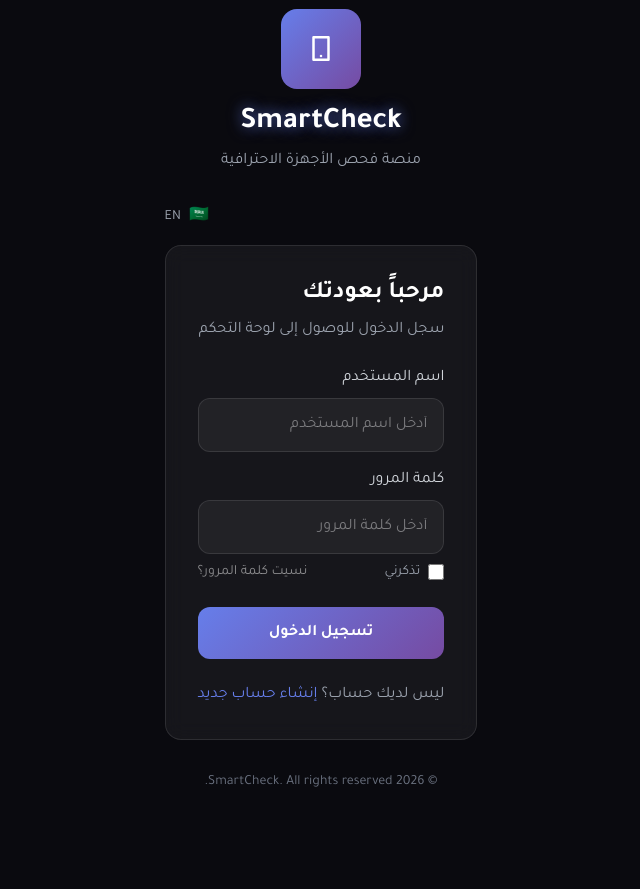
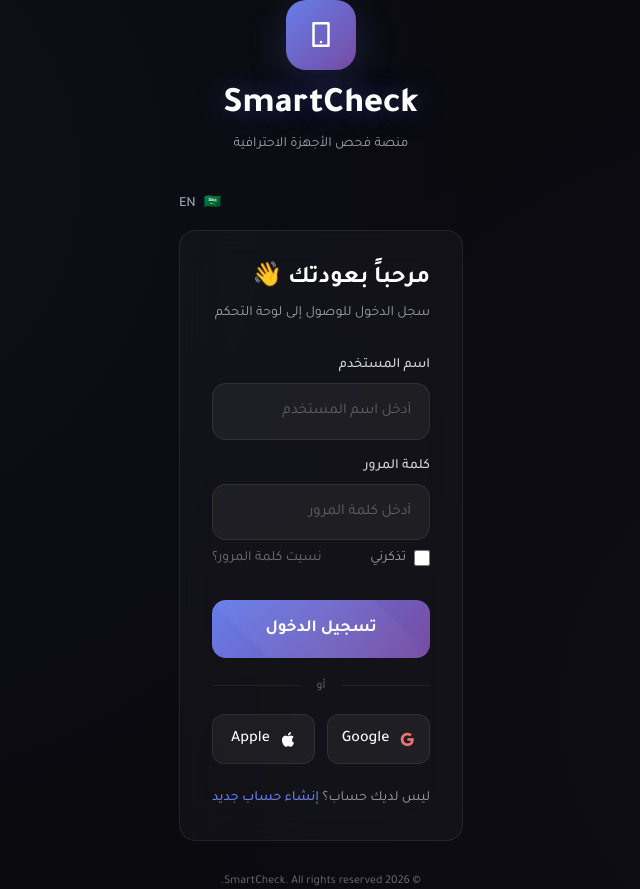
Before and after one commit to johnlatif19/smartcheck, a website: page public/login.html in a window 1280 px wide. Shown: the whole page, without its empty margins (319-959 px from the left). Before the commit the page ends 800 px from the top, so only its background shows below. Drawn offline with nearby package versions, Linux system fonts and the light colour scheme.

Commit message:
Update login.html

```diff
--- a/public/login.html
+++ b/public/login.html
@@ -23,6 +23,8 @@
             display: flex;
             align-items: center;
             justify-content: center;
+            background-image: radial-gradient(circle at 10% 20%, rgba(102, 126, 234, 0.05) 0%, transparent 50%),
+                              radial-gradient(circle at 90% 80%, rgba(118, 75, 162, 0.05) 0%, transparent 50%);
         }
 
         .gradient-bg {
@@ -30,9 +32,9 @@
         }
 
         .glass-effect {
-            background: rgba(255, 255, 255, 0.05);
-            backdrop-filter: blur(10px);
-            border: 1px solid rgba(255, 255, 255, 0.1);
+            background: rgba(255, 255, 255, 0.03);
+            backdrop-filter: blur(20px);
+            border: 1px solid rgba(255, 255, 255, 0.08);
         }
 
         .glow {
@@ -40,78 +42,86 @@
         }
 
         @keyframes glow {
-            from { text-shadow: 0 0 10px rgba(102, 126, 234, 0.5); }
-            to { text-shadow: 0 0 20px rgba(102, 126, 234, 0.8), 0 0 30px rgba(102, 126, 234, 0.4); }
+            from { text-shadow: 0 0 20px rgba(102, 126, 234, 0.3); }
+            to { text-shadow: 0 0 40px rgba(102, 126, 234, 0.6), 0 0 60px rgba(118, 75, 162, 0.3); }
         }
 
         .input-field {
             background: rgba(255, 255, 255, 0.05);
-            border: 1px solid rgba(255, 255, 255, 0.1);
-            border-radius: 12px;
-            padding: 14px 16px;
+            border: 1px solid rgba(255, 255, 255, 0.08);
+            border-radius: 14px;
+            padding: 16px 18px;
             width: 100%;
             color: white;
             transition: all 0.3s ease;
+            font-size: 15px;
         }
 
         .input-field:focus {
             outline: none;
             border-color: #667eea;
-            box-shadow: 0 0 20px rgba(102, 126, 234, 0.1);
+            box-shadow: 0 0 30px rgba(102, 126, 234, 0.1);
+            background: rgba(255, 255, 255, 0.08);
         }
 
         .input-field::placeholder {
-            color: rgba(255, 255, 255, 0.4);
+            color: rgba(255, 255, 255, 0.3);
         }
 
         .btn-primary {
             background: linear-gradient(135deg, #667eea 0%, #764ba2 100%);
             border: none;
-            border-radius: 12px;
-            padding: 14px;
+            border-radius: 14px;
+            padding: 16px;
             width: 100%;
             color: white;
-            font-weight: 600;
-            font-size: 16px;
+            font-weight: 700;
+            font-size: 17px;
             cursor: pointer;
             transition: all 0.3s ease;
+            position: relative;
+            overflow: hidden;
         }
 
         .btn-primary:hover {
-            transform: translateY(-2px);
-            box-shadow: 0 10px 30px rgba(102, 126, 234, 0.3);
+            transform: translateY(-3px);
+            box-shadow: 0 15px 40px rgba(102, 126, 234, 0.3);
         }
 
-        .btn-secondary {
-            background: rgba(255, 255, 255, 0.05);
-            border: 1px solid rgba(255, 255, 255, 0.1);
-            border-radius: 12px;
-            padding: 14px;
-            width: 100%;
-            color: white;
-            font-weight: 600;
-            font-size: 16px;
-            cursor: pointer;
-            transition: all 0.3s ease;
+        .btn-primary:active {
+            transform: translateY(0);
         }
 
-        .btn-secondary:hover {
-            background: rgba(255, 255, 255, 0.1);
+        .btn-primary::after {
+            content: '';
+            position: absolute;
+            top: -50%;
+            left: -50%;
+            width: 200%;
+            height: 200%;
+            background: linear-gradient(45deg, transparent, rgba(255,255,255,0.05), transparent);
+            transform: rotate(45deg);
+            transition: all 0.5s;
+        }
+
+        .btn-primary:hover::after {
+            left: 100%;
         }
 
         .link-text {
             color: #667eea;
             cursor: pointer;
             transition: all 0.3s ease;
+            font-weight: 500;
         }
 
         .link-text:hover {
-            color: #764ba2;
+            color: #8b7cf7;
             text-decoration: underline;
         }
 
         .forgot-password {
-            color: rgba(255, 255, 255, 0.5);
+            color: rgba(255, 255, 255, 0.4);
             font-size: 14px;
             cursor: pointer;
             transition: all 0.3s ease;
@@ -123,23 +133,24 @@
 
         .toast {
             position: fixed;
-            top: 20px;
-            right: 20px;
-            padding: 16px 24px;
-            border-radius: 12px;
+            top: 30px;
+            right: 30px;
+            padding: 16px 28px;
+            border-radius: 14px;
             color: white;
             font-weight: 500;
             z-index: 1000;
             animation: slideIn 0.5s ease;
             display: none;
+            box-shadow: 0 10px 40px rgba(0,0,0,0.3);
         }
 
         .toast-success {
-            background: rgba(34, 197, 94, 0.9);
+            background: linear-gradient(135deg, #22c55e, #16a34a);
         }
 
         .toast-error {
-            background: rgba(239, 68, 68, 0.9);
+            background: linear-gradient(135deg, #ef4444, #dc2626);
         }
 
         @keyframes slideIn {
@@ -166,11 +177,51 @@
             font-family: 'Tajawal', 'Segoe UI', sans-serif;
         }
 
-        .flag-icon {
-            width: 24px;
-            height: 24px;
-            border-radius: 50%;
-            display: inline-block;
+        .logo-icon {
+            width: 70px;
+            height: 70px;
+            border-radius: 20px;
+            display: flex;
+            align-items: center;
+            justify-content: center;
+            margin: 0 auto 16px;
+            box-shadow: 0 10px 40px rgba(102, 126, 234, 0.2);
+        }
+
+        .divider {
+            display: flex;
+            align-items: center;
+            gap: 16px;
+            margin: 20px 0;
+        }
+
+        .divider::before,
+        .divider::after {
+            content: '';
+            flex: 1;
+            height: 1px;
+            background: rgba(255,255,255,0.06);
+        }
+
+        .social-btn {
+            background: rgba(255,255,255,0.05);
+            border: 1px solid rgba(255,255,255,0.08);
+            border-radius: 12px;
+            padding: 12px;
+            width: 100%;
+            color: white;
+            font-weight: 500;
+            cursor: pointer;
+            transition: all 0.3s ease;
+            display: flex;
+            align-items: center;
+            justify-content: center;
+            gap: 10px;
+        }
+
+        .social-btn:hover {
+            background: rgba(255,255,255,0.1);
+            transform: translateY(-2px);
         }
     </style>
 </head>
@@ -182,63 +233,79 @@
         <!-- Main Container -->
         <div class="w-full max-w-md px-4">
             <!-- Logo -->
-            <div class="text-center mb-8">
-                <div class="w-20 h-20 gradient-bg rounded-2xl flex items-center justify-center mx-auto mb-4">
+            <div class="text-center mb-10">
+                <div class="logo-icon gradient-bg">
                     <i class="ri-smartphone-line text-white text-3xl"></i>
                 </div>
-                <h1 class="text-3xl font-bold glow">SmartCheck</h1>
-                <p class="text-gray-400 mt-2" data-ar="منصة فحص الأجهزة الاحترافية" data-en="Professional Device Testing Platform">
+                <h1 class="text-4xl font-extrabold glow">SmartCheck</h1>
+                <p class="text-gray-400 mt-2 text-sm" data-ar="منصة فحص الأجهزة الاحترافية" data-en="Professional Device Testing Platform">
                     منصة فحص الأجهزة الاحترافية
                 </p>
             </div>
 
             <!-- Language Toggle -->
             <div class="flex justify-end mb-4">
-                <button onclick="toggleLanguage()" class="text-gray-400 hover:text-white transition-colors flex items-center space-x-2 space-x-reverse">
+                <button onclick="toggleLanguage()" class="text-gray-400 hover:text-white transition-colors flex items-center gap-2 text-sm">
                     <span id="langLabel">🇸🇦</span>
-                    <span id="langText" class="text-sm">AR</span>
+                    <span id="langText" class="font-medium">AR</span>
                 </button>
             </div>
 
             <!-- Login Card -->
             <div class="glass-effect rounded-2xl p-8">
-                <h2 class="text-2xl font-bold mb-2" data-ar="مرحباً بعودتك" data-en="Welcome Back">مرحباً بعودتك</h2>
-                <p class="text-gray-400 mb-6" data-ar="سجل الدخول للوصول إلى لوحة التحكم" data-en="Login to access your dashboard">
+                <h2 class="text-2xl font-bold mb-2" data-ar="مرحباً بعودتك 👋" data-en="Welcome Back 👋">مرحباً بعودتك 👋</h2>
+                <p class="text-gray-400 mb-8 text-sm" data-ar="سجل الدخول للوصول إلى لوحة التحكم" data-en="Login to access your dashboard">
                     سجل الدخول للوصول إلى لوحة التحكم
                 </p>
 
                 <form id="loginForm" onsubmit="handleLogin(event)">
                     <div class="mb-4">
-                        <label class="block text-gray-300 mb-2" data-ar="اسم المستخدم" data-en="Username">اسم المستخدم</label>
+                        <label class="block text-gray-300 mb-2 text-sm font-medium" data-ar="اسم المستخدم" data-en="Username">اسم المستخدم</label>
                         <input type="text" id="loginUsername" required
                                placeholder="أدخل اسم المستخدم"
                                class="input-field">
                     </div>
 
                     <div class="mb-2">
-                        <label class="block text-gray-300 mb-2" data-ar="كلمة المرور" data-en="Password">كلمة المرور</label>
+                        <label class="block text-gray-300 mb-2 text-sm font-medium" data-ar="كلمة المرور" data-en="Password">كلمة المرور</label>
                         <input type="password" id="loginPassword" required
                                placeholder="أدخل كلمة المرور"
                                class="input-field">
                     </div>
 
-                    <div class="flex justify-between items-center mb-6">
-                        <div class="flex items-center">
-                            <input type="checkbox" id="rememberMe" class="w-4 h-4 rounded border-gray-600 bg-transparent">
-                            <label for="rememberMe" class="mr-2 text-sm text-gray-400" data-ar="تذكرني" data-en="Remember me">تذكرني</label>
+                    <div class="flex justify-between items-center mb-8">
+                        <div class="flex items-center gap-2">
+                            <input type="checkbox" id="rememberMe" class="w-4 h-4 rounded border-gray-600 bg-transparent accent-purple-500">
+                            <label for="rememberMe" class="text-sm text-gray-400 cursor-pointer" data-ar="تذكرني" data-en="Remember me">تذكرني</label>
                         </div>
-                        <span class="forgot-password" onclick="showForgotPassword()" data-ar="نسيت كلمة المرور؟" data-en="Forgot password?">
+                        <span class="forgot-password text-sm" onclick="showForgotPassword()" data-ar="نسيت كلمة المرور؟" data-en="Forgot password?">
                             نسيت كلمة المرور؟
                         </span>
                     </div>
 
                     <button type="submit" class="btn-primary" data-ar="تسجيل الدخول" data-en="Login">
+                        <i class="ri-login-box-line ml-2"></i>
                         تسجيل الدخول
                     </button>
                 </form>
 
+                <div class="divider">
+                    <span class="text-xs text-gray-500">أو</span>
+                </div>
+
+                <div class="flex gap-3">
+                    <button class="social-btn flex-1">
+                        <i class="ri-google-fill text-red-400"></i>
+                        Google
+                    </button>
+                    <button class="social-btn flex-1">
+                        <i class="ri-apple-fill text-white"></i>
+                        Apple
+                    </button>
+                </div>
+
                 <div class="mt-6 text-center">
-                    <p class="text-gray-400">
+                    <p class="text-gray-400 text-sm">
                         <span data-ar="ليس لديك حساب؟" data-en="Don't have an account?">ليس لديك حساب؟</span>
                         <span class="link-text" onclick="goToSignup()" data-ar="إنشاء حساب جديد" data-en="Create account">
                             إنشاء حساب جديد
@@ -249,30 +316,30 @@
 
             <!-- Footer -->
             <div class="text-center mt-8">
-                <p class="text-gray-500 text-sm">© 2026 SmartCheck. All rights reserved.</p>
+                <p class="text-gray-500 text-xs">© 2026 SmartCheck. All rights reserved.</p>
             </div>
         </div>
     </div>
 
     <!-- Forgot Password Modal -->
-    <div id="forgotModal" class="fixed inset-0 bg-black/70 backdrop-blur-sm flex items-center justify-center z-50 hidden">
-        <div class="glass-effect rounded-2xl p-8 max-w-md w-full mx-4">
+    <div id="forgotModal" class="fixed inset-0 bg-black/70 backdrop-blur-sm flex items-center justify-center z-50 hidden p-4">
+        <div class="glass-effect rounded-2xl p-8 max-w-sm w-full">
             <div class="flex justify-between items-center mb-6">
                 <h2 class="text-2xl font-bold" data-ar="نسيت كلمة المرور" data-en="Forgot Password">نسيت كلمة المرور</h2>
-                <button onclick="closeForgotModal()" class="text-gray-400 hover:text-white">
+                <button onclick="closeForgotModal()" class="text-gray-400 hover:text-white transition-colors">
                     <i class="ri-close-line text-2xl"></i>
                 </button>
             </div>
             <div class="text-center">
                 <div class="w-20 h-20 gradient-bg rounded-full flex items-center justify-center mx-auto mb-4">
-                    <i class="ri-phone-line text-white text-3xl"></i>
+                    <i class="ri-customer-service-2-fill text-white text-3xl"></i>
                 </div>
                 <p class="text-gray-300 mb-2" data-ar="للتواصل والدعم الفني" data-en="For technical support contact">للتواصل والدعم الفني</p>
-                <p class="text-2xl font-bold text-white mb-4">01274445091</p>
+                <p class="text-2xl font-bold text-white mb-3">📞 01274445091</p>
                 <p class="text-gray-400 text-sm" data-ar="يرجى الاتصال بهذا الرقم للحصول على المساعدة" data-en="Please call this number for assistance">
                     يرجى الاتصال بهذا الرقم للحصول على المساعدة
                 </p>
-                <button onclick="closeForgotModal()" class="mt-4 btn-primary" data-ar="فهمت" data-en="Got it">
+                <button onclick="closeForgotModal()" class="mt-6 btn-primary" data-ar="فهمت" data-en="Got it">
                     فهمت
                 </button>
             </div>
@@ -304,7 +371,6 @@
 
             localStorage.setItem('smartcheck_lang', currentLang);
 
-            // Update all text elements
             document.querySelectorAll('[data-ar][data-en]').forEach(el => {
                 if (currentLang === 'ar') {
                     el.textContent = el.getAttribute('data-ar');
@@ -357,12 +423,8 @@
             window.location.href = '/signup';
         }
 
-        function goToLogin() {
-            window.location.href = '/login';
-        }
-
         function goToDashboard() {
-            window.location.href = '/index';
+            window.location.href = '/home';
         }
 
         // ============ Forgot Password ============
@@ -383,7 +445,7 @@
 
             if (!username || !password) {
                 showToast(
-                    currentLang === 'ar' ? 'الرجاء ملء جميع الحقول' : 'Please fill all fields',
+                    currentLang === 'ar' ? '⚠️ الرجاء ملء جميع الحقول' : '⚠️ Please fill all fields',
                     'error'
                 );
                 return;
@@ -406,7 +468,7 @@
                     localStorage.setItem('smartcheck_username', username);
 
                     showToast(
-                        currentLang === 'ar' ? '✅ مرحباً ' + username + '!' : '✅ Welcome ' + username + '!',
+                        currentLang === 'ar' ? `✅ مرحباً ${username}!` : `✅ Welcome ${username}!`,
                         'success'
                     );
 
@@ -415,7 +477,7 @@
                     }, 1000);
                 } else {
                     showToast(
-                        currentLang === 'ar' ? '❌ ' + (data.error || 'فشل تسجيل الدخول') : '❌ ' + (data.error || 'Login failed'),
+                        currentLang === 'ar' ? `❌ ${data.error || 'فشل تسجيل الدخول'}` : `❌ ${data.error || 'Login failed'}`,
                         'error'
                     );
                 }
@@ -432,8 +494,7 @@
         function checkAuth() {
             const token = localStorage.getItem('smartcheck_token');
             if (token) {
-                // Already logged in, redirect to dashboard
-                window.location.href = '/index';
+                window.location.href = '/home';
             }
         }
 
@@ -442,7 +503,6 @@
             loadLanguage();
             checkAuth();
 
-            // Enter key submit
             document.addEventListener('keydown', function(e) {
                 if (e.key === 'Enter') {
                     document.getElementById('loginForm').dispatchEvent(new Event('submit'));
```
